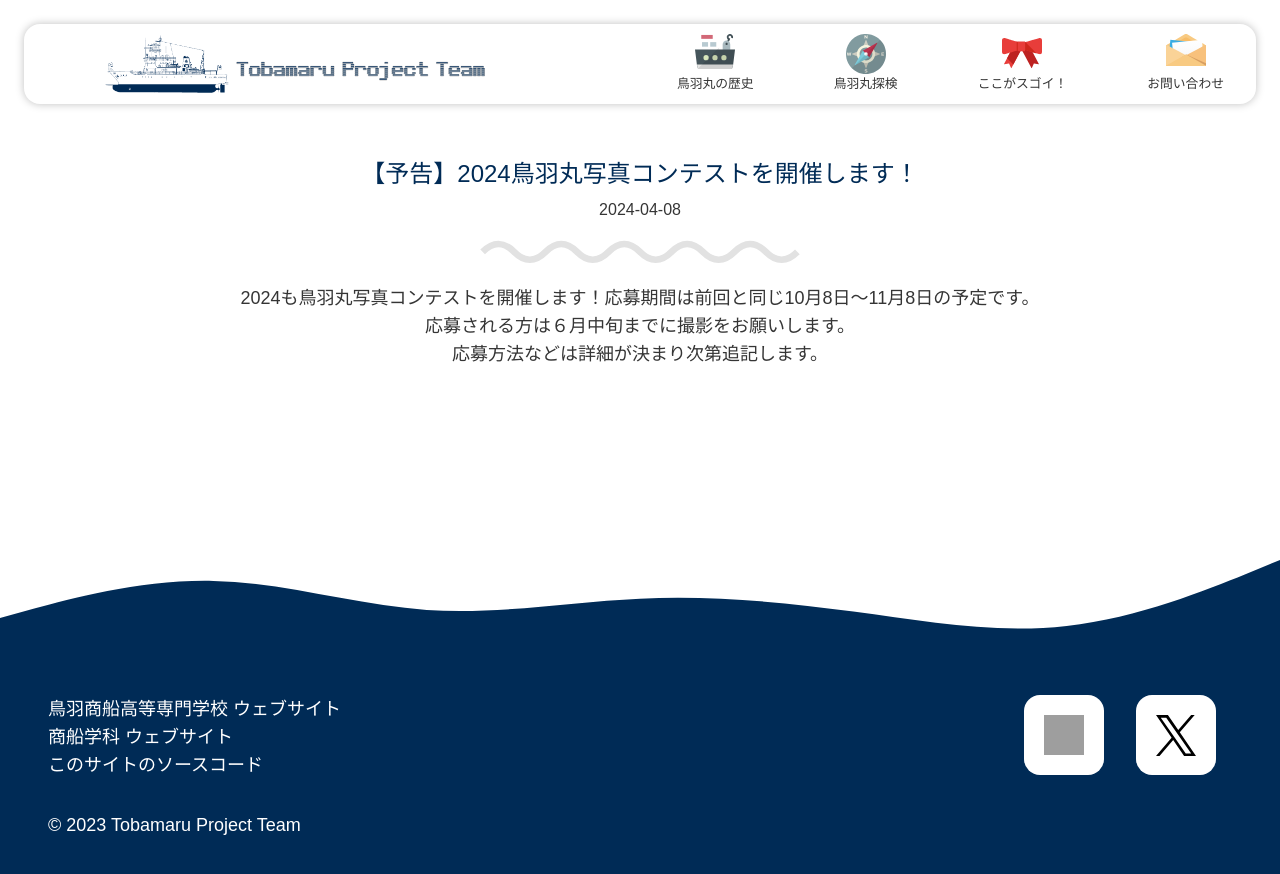
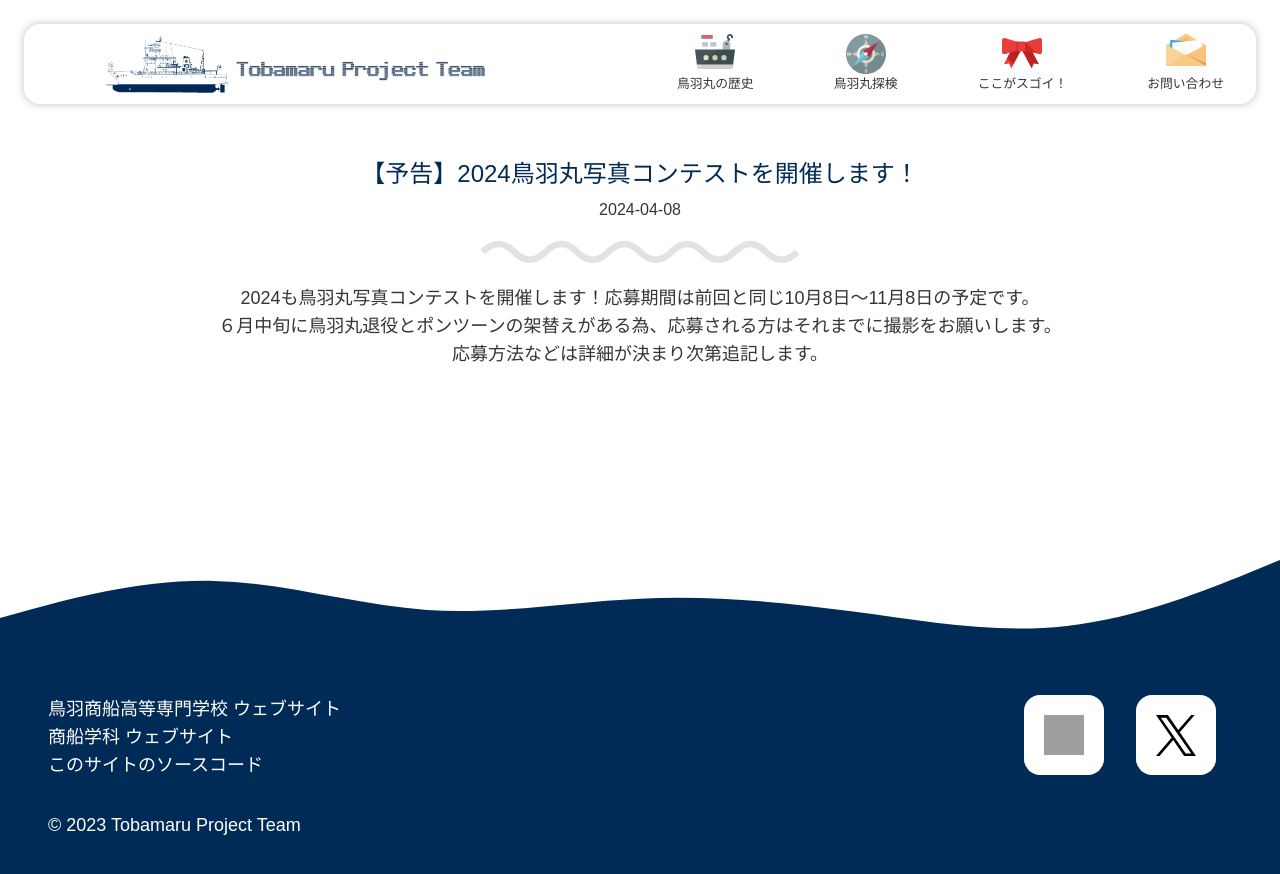
Before and after one commit to takara2314/3rd-tobamaru-lastyear, a SvelteKit app: page /news/2024-photo-contest in a window 1280 px wide. Shown: the top 874 px of the page. Built offline with nearby package versions, Linux system fonts and the light colour scheme; grey boxes are pictures that could not be loaded; a web font is replaced by a local one.

Commit message:
フォトコンテストの情報追加と対象者の拡大

```diff
--- a/src/routes/+page.svelte
+++ b/src/routes/+page.svelte
@@ -54,7 +54,7 @@
     {
       name: "【予告】2024鳥羽丸写真コンテスト",
       date: ["2024-10-08 ～ 11-08"],
-      target: ["鳥羽商船学生"],
+      target: ["鳥羽商船学生", "一般"],
       comment: "",
       href: "/news/2024-photo-contest"
     },
--- a/src/routes/news/2024-photo-contest/+page.svelte
+++ b/src/routes/news/2024-photo-contest/+page.svelte
@@ -20,7 +20,7 @@
     <div>
       2024も鳥羽丸写真コンテストを開催します！応募期間は前回と同じ10月8日～11月8日の予定です。
       <br>
-      応募される方は６月中旬までに撮影をお願いします。
+      ６月中旬に鳥羽丸退役とポンツーンの架替えがある為、応募される方はそれまでに撮影をお願いします。
       <br>
       応募方法などは詳細が決まり次第追記します。
     </div>
```
